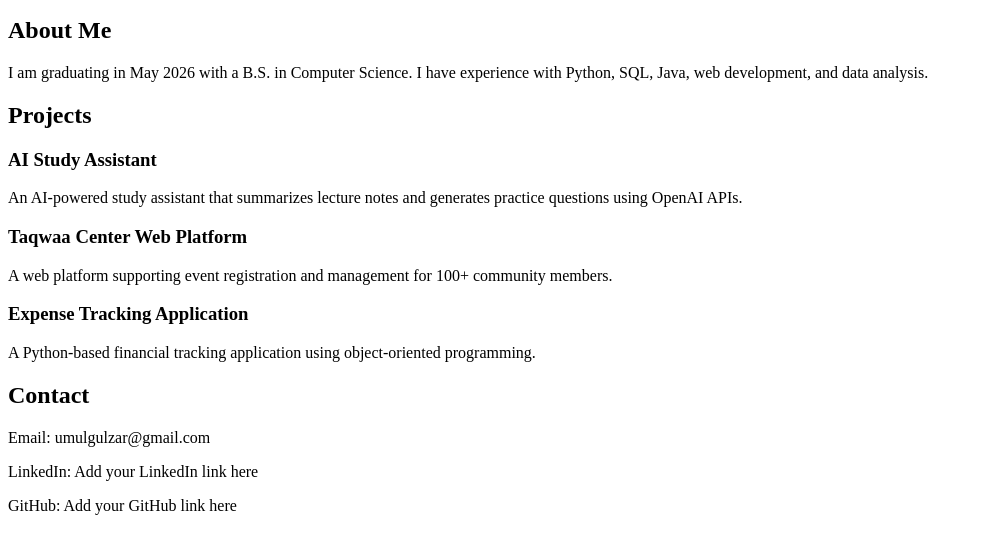
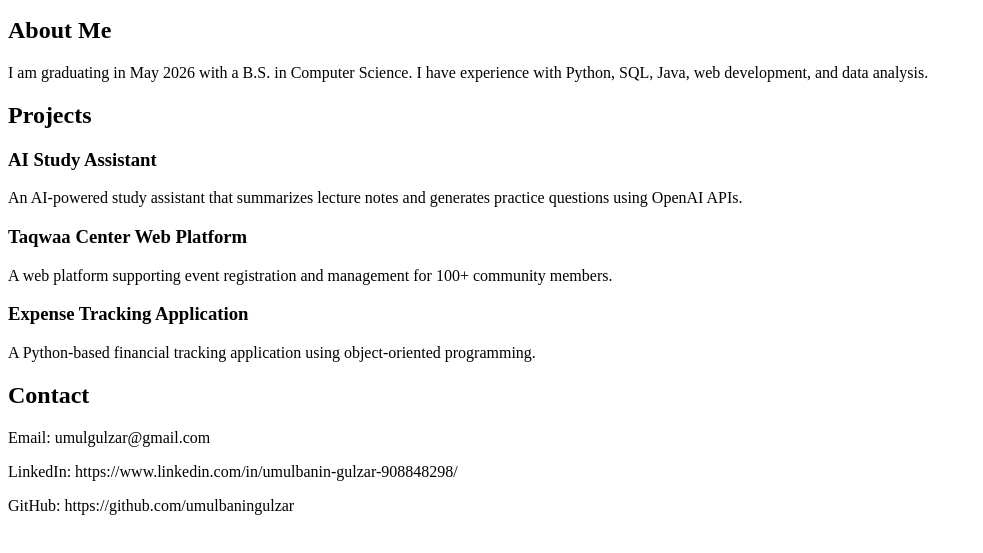
Before and after one commit to umulbaningulzar/umulbaningulzar.github.io, a plain HTML site: page index.html in a window 1280 px wide. Shown: the part 101-654 px from the top of the page, without its empty margins (0-983 px from the left). Drawn offline with Linux system fonts and the light colour scheme.

Commit message:
Update index.html

```diff
--- a/index.html
+++ b/index.html
@@ -38,7 +38,7 @@
 
   <h2>Contact</h2>
   <p>Email: umulgulzar@gmail.com</p>
-  <p>LinkedIn: Add your LinkedIn link here</p>
-  <p>GitHub: Add your GitHub link here</p>
+  <p>LinkedIn: https://www.linkedin.com/in/umulbanin-gulzar-908848298/</p>
+  <p>GitHub: https://github.com/umulbaningulzar</p>
 </body>
 </html>
```
